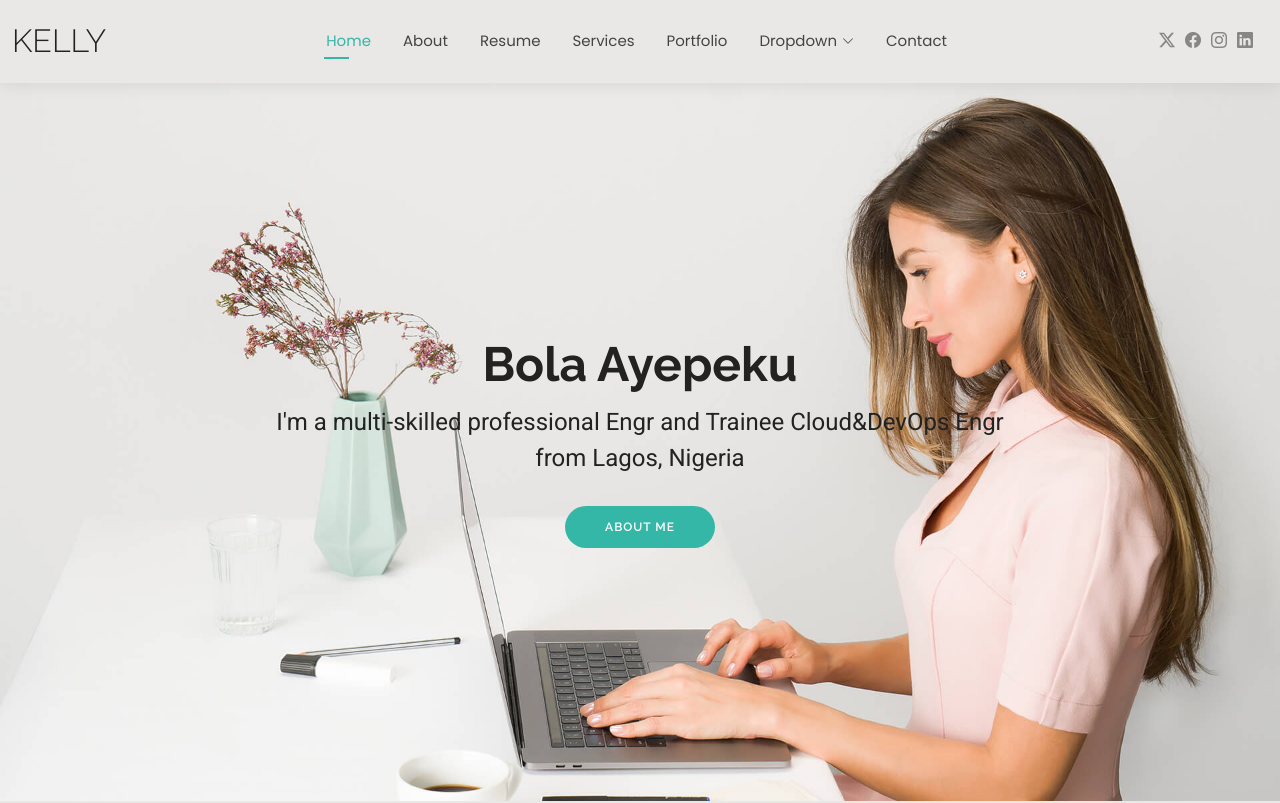
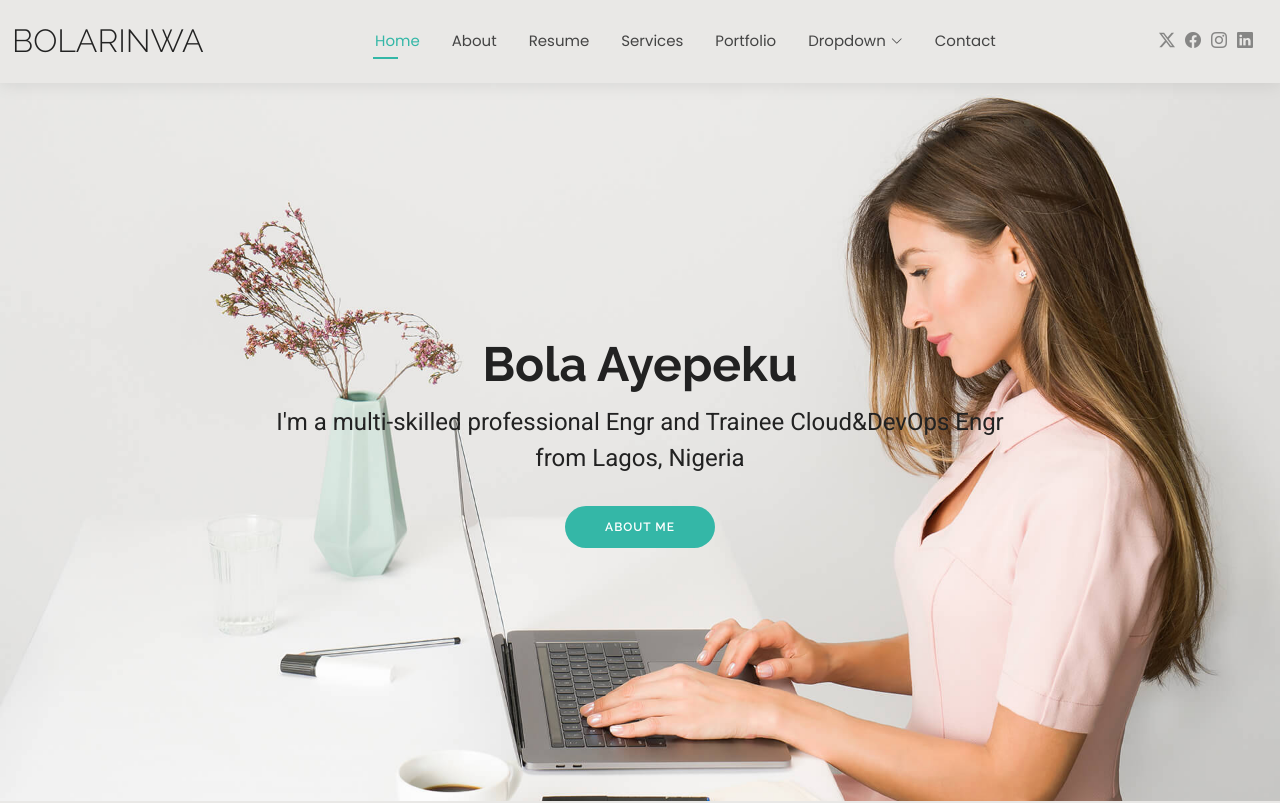
Before and after one commit to Bolaye1/bola-new-website, a plain HTML site: page index.html in a window 1280 px wide. Shown: the top 803 px of the page. Drawn offline with Linux system fonts and the light colour scheme.

Commit message:
second commit

```diff
--- a/index.html
+++ b/index.html
@@ -44,7 +44,7 @@
       <a href="index.html" class="logo d-flex align-items-center me-auto me-xl-0">
         <!-- Uncomment the line below if you also wish to use an image logo -->
         <!-- <img src="assets/img/logo.png" alt=""> -->
-        <h1 class="sitename">Kelly</h1>
+        <h1 class="sitename">Bolarinwa</h1>
       </a>
 
       <nav id="navmenu" class="navmenu">
```
